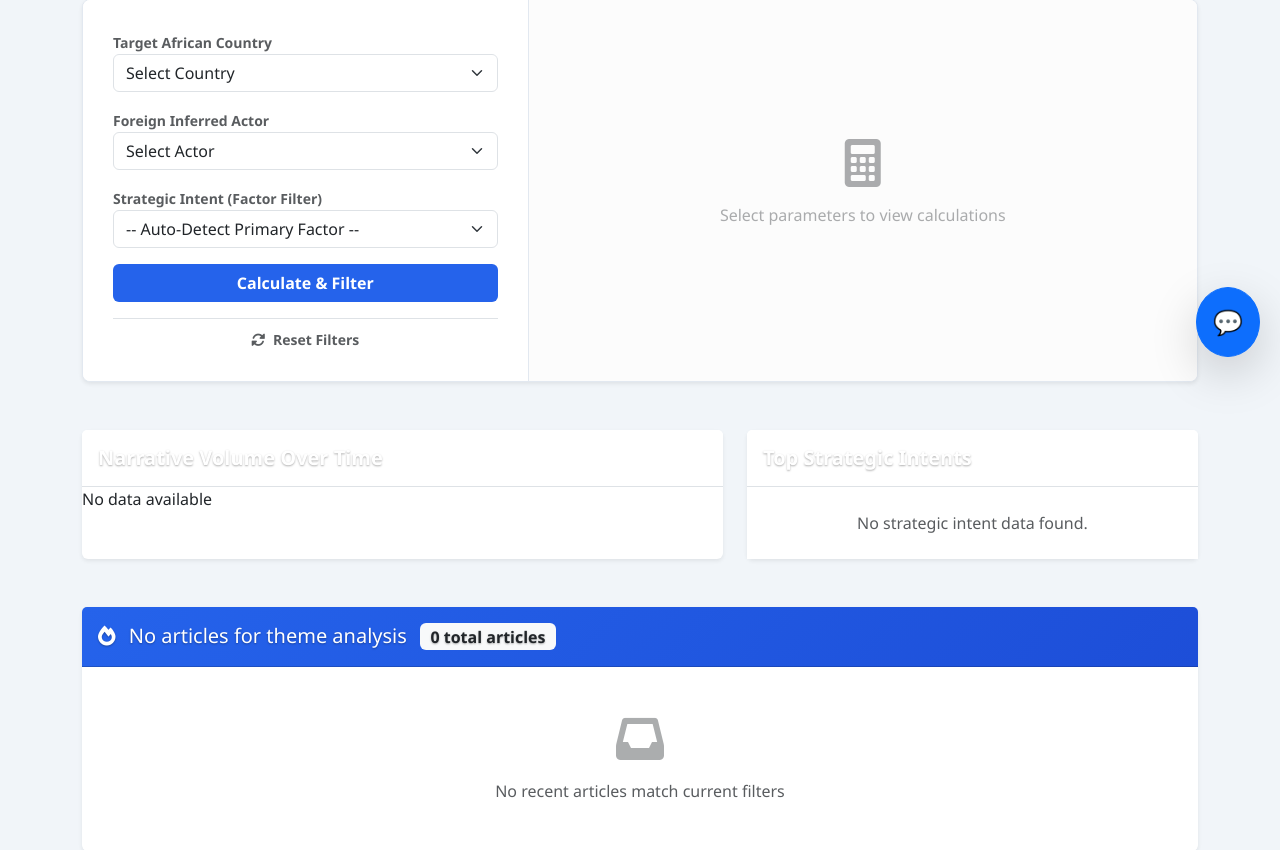
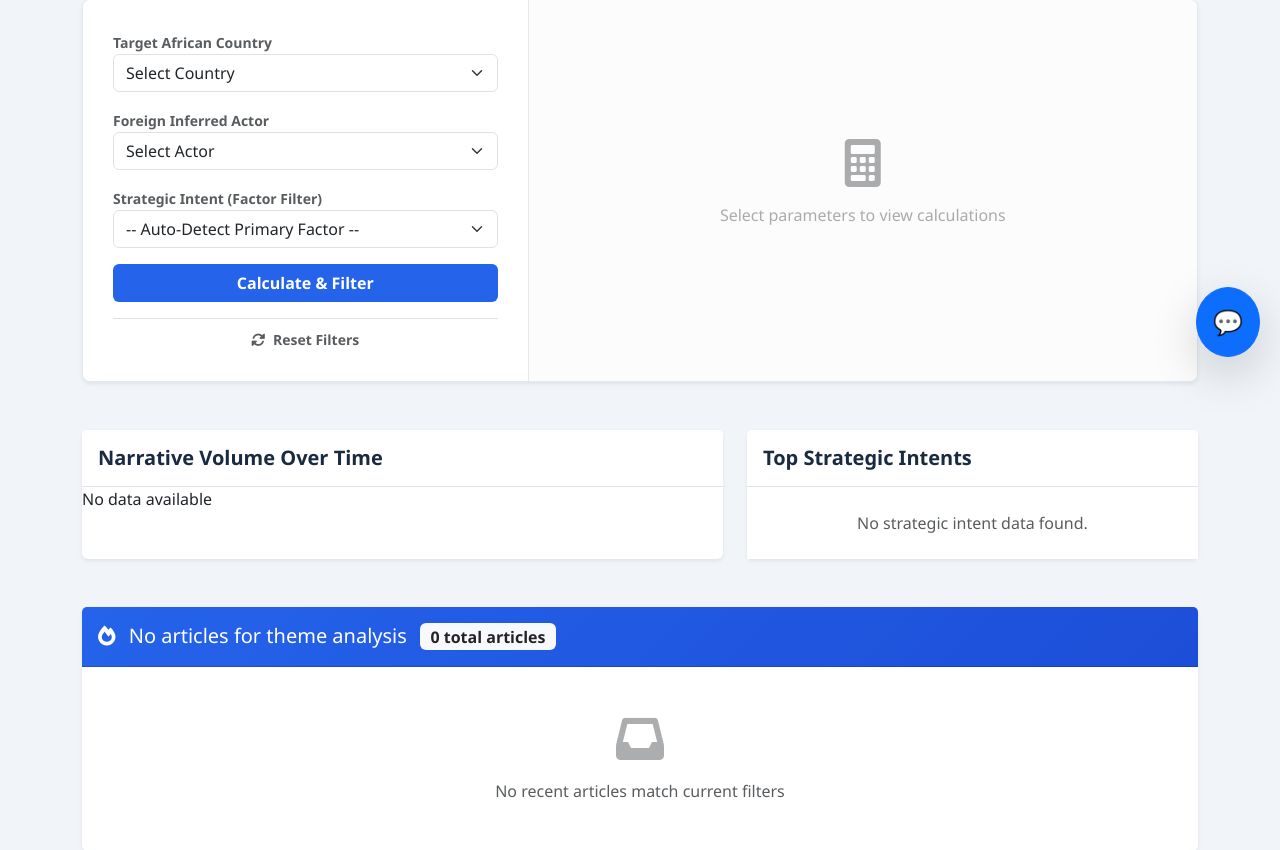
Before and after one commit to CodeForAfrica/VI, a Django app: page /vi/ in a window 1280 px wide. Shown: the part 423-1273 px from the top of the page. Run offline with Django 4.2, Linux system fonts and the light colour scheme; data that the repository does not hold is empty.

Commit message:
Update overview.html

```diff
--- a/dashboard/templates/overview.html
+++ b/dashboard/templates/overview.html
@@ -18,21 +18,7 @@
     .badge-tone { background-color: #10b981 !important; color: white !important; padding: 5px 10px; }
     .badge-intent { background-color: #f59e0b !important; color: white !important; padding: 5px 10px; }
 
-    /* Top Recent Themes Header */
-    .bg-gradient-primary {
-        background: linear-gradient(135deg, #2563eb 0%, #1d4ed8 100%) !important;
-        color: white !important;
-    }
 
-    .card-header h5 {
-        color: white !important;
-        text-shadow: 0 1px 2px rgba(0,0,0,0.3);
-    }
-
-    .badge.bg-light {
-        color: #212529 !important;
-        background-color: #f8f9fa !important;
-    }
     /* CVI Calculator Panel */
     .cvi-panel { background: white; border: 1px solid #e2e8f0; border-radius: 8px; display: flex; overflow: hidden; min-height: 250px; }
     .cvi-left { flex: 0 0 40%; padding: 30px; border-right: 1px solid #e2e8f0; background: #fff; }
@@ -201,7 +187,7 @@
 <div class="row mb-4">
   <div class="col-12">
     <div class="card shadow-sm border-0">
-      <div class="card-header bg-gradient-primary text-white p-3">
+      <div class="card-header bg-primary text-white p-3" style="background: linear-gradient(135deg, #2563eb 0%, #1d4ed8 100%) !important;">
         <h5 class="card-title mb-0">
           <i class="fas fa-fire me-2"></i>
           {{ top_recent_themes.0.theme }}
```
